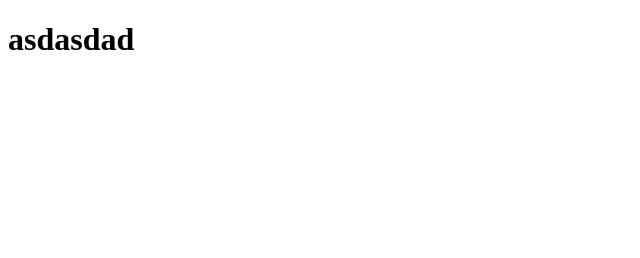
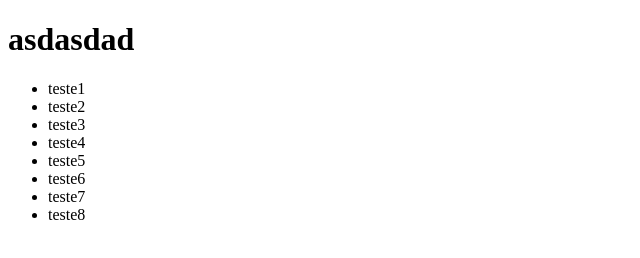
Before and after one commit to gabrielss97/teste-github, a plain HTML site: page index.html in a window 1280 px wide. Shown: the whole page, without its empty margins (0-640 px from the left). Drawn offline with Linux system fonts and the light colour scheme.

```diff
--- a/index.html
+++ b/index.html
@@ -10,5 +10,15 @@
   </head>
   <body>
     <h1>asdasdad</h1>
+    <ul>
+      <li class="teste">teste1</li>
+      <li class="teste">teste2</li>
+      <li class="teste">teste3</li>
+      <li class="teste">teste4</li>
+      <li class="teste">teste5</li>
+      <li class="teste">teste6</li>
+      <li class="teste">teste7</li>
+      <li class="teste">teste8</li>
+    </ul>
   </body>
 </html>
```
